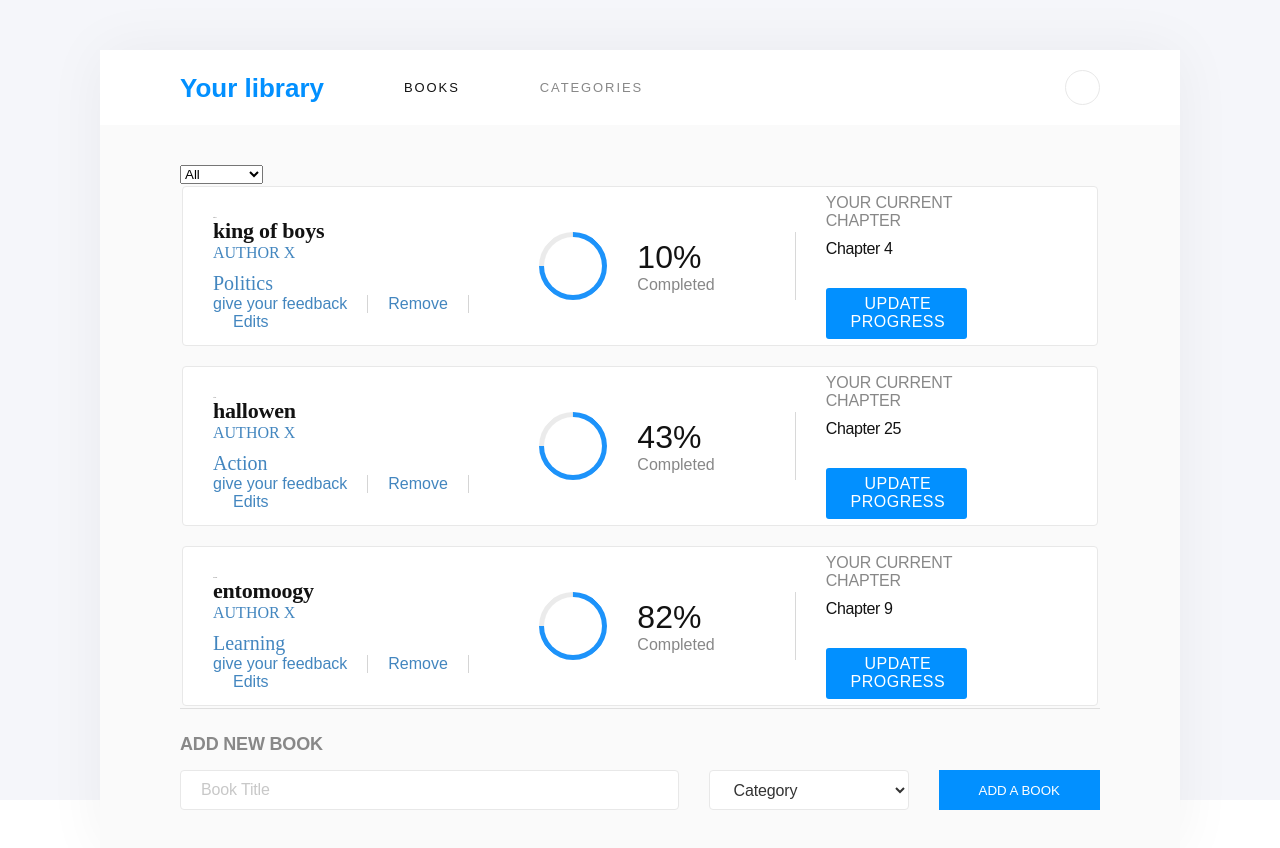
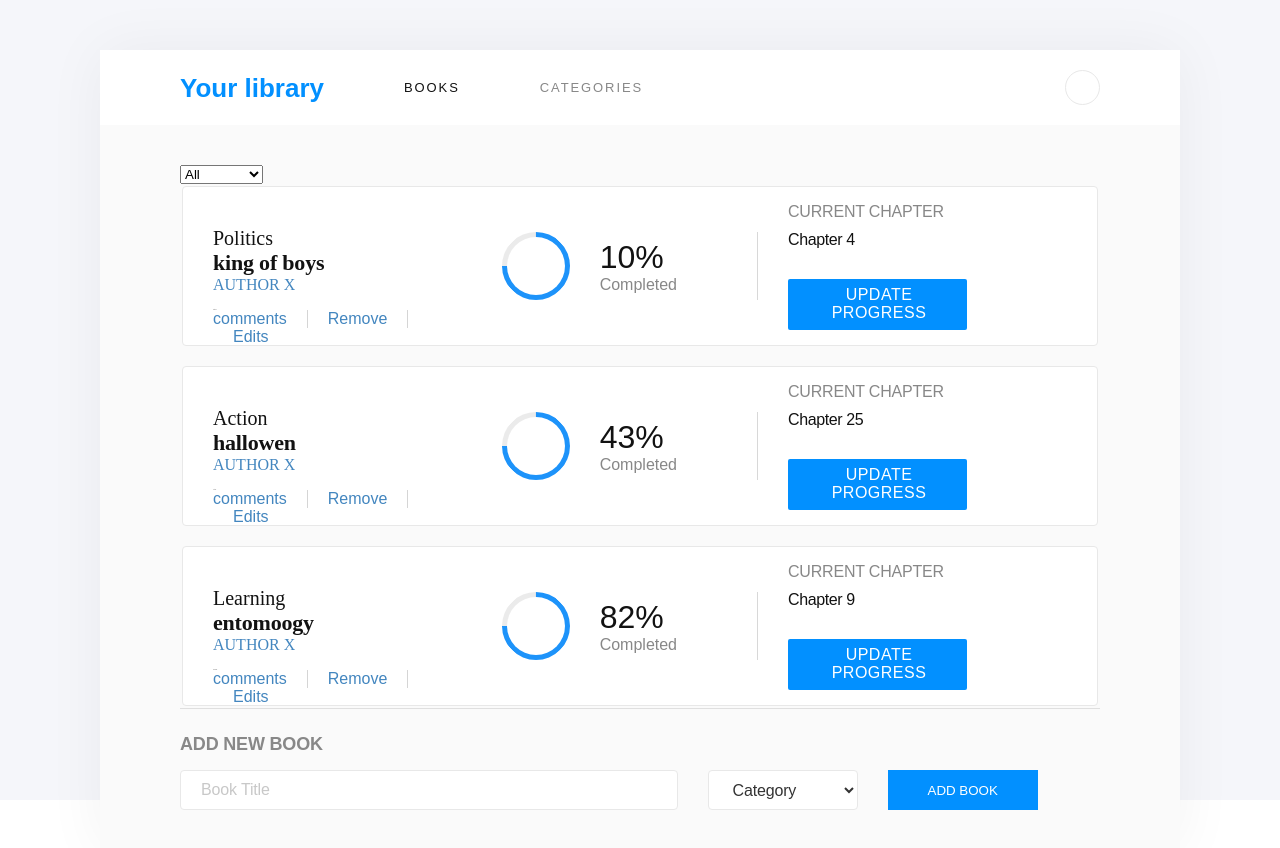
Before and after one commit to wintan1418/read, a React (Create React App) app: page / in a window 1280 px wide. Built offline with nearby package versions, Linux system fonts and the light colour scheme.

Commit message:
make tse corrections in css

```diff
--- a/src/component/Book.css
+++ b/src/component/Book.css
@@ -97,6 +97,10 @@
   color: #4386bf;
 }
 
+.author {
+margin-bottom: 15px;
+}
+
 .author,
 .actions button,
 .update > button,
@@ -118,7 +122,7 @@
   letter-spacing: 0.5px;
   color: #fff;
   padding: 7px 19px 8px 22px;
-  border-radius: 3px;
+  border-radius: 2px;
   background-color: #0290ff;
 }
 
@@ -152,6 +156,6 @@
 
 .target-category {
   font-size: 20px;
-  color: #4386bf;
+  color: #121212;
   margin-top: 10px;
 }
--- a/src/component/Book.js
+++ b/src/component/Book.js
@@ -11,24 +11,25 @@ const Book = ({
   <div className="book-container">
     <div className="book-details">
       <div>
-        <div className="category">{category}</div>
+        <div className="target-category">{ category }</div>
         <div className="title">{title}</div>
         <div className="author">AUTHOR X</div>
-        <div className="target-category">{ category }</div>
+        <div className="category">{category}</div>
+
       </div>
       <div className="actions">
         <button
           type="button"
         >
-          give your feedback
+          comments
         </button>
         <button
           type="button"
           onClick={() => {
             const book = {
               bookID,
+              category,
               title,
-              category,
             };
 
             handleRemoveBook(book);
@@ -56,7 +57,7 @@ const Book = ({
         </div>
       </div>
       <div className="update">
-        <span className="title">YOUR CURRENT CHAPTER</span>
+        <span className="title"> CURRENT CHAPTER</span>
         <span className="chapter">{`Chapter ${Math.floor(Math.random() * 34 + 1)}`}</span>
         <button type="button">UPDATE PROGRESS</button>
       </div>
@@ -66,8 +67,8 @@ const Book = ({
 
 Book.propTypes = {
   bookID: PropTypes.number.isRequired,
+  category: PropTypes.string.isRequired,
   title: PropTypes.string.isRequired,
-  category: PropTypes.string.isRequired,
   handleRemoveBook: PropTypes.func.isRequired,
 };
 
--- a/src/containers/BookForm.css
+++ b/src/containers/BookForm.css
@@ -23,12 +23,12 @@
 }
 
 .title-field {
-  flex-grow: 1;
+  flex-grow: 0.8;
   margin-right: 30px;
 }
 
 .select-input {
-  width: 200px;
+  width: 150px;
 }
 
 .select-input,
--- a/src/containers/BookForm.js
+++ b/src/containers/BookForm.js
@@ -6,8 +6,8 @@ import { bookCategories } from '../aid/index';
 import './BookForm.css';
 
 const BookForm = ({ createBook }) => {
+  const [category, setCategory] = useState('');
   const [title, setTitle] = useState('');
-  const [category, setCategory] = useState('');
 
   const handleTitleChange = event => {
     setTitle(() => event.target.value);
@@ -23,12 +23,12 @@ const BookForm = ({ createBook }) => {
     if (title && category) {
       createBook({
         bookID: Math.floor(Math.random() * 1000),
+        category,
         title,
-        category,
       });
 
+      setCategory('');
       setTitle('');
-      setCategory('');
     }
   };
 
@@ -65,7 +65,7 @@ const BookForm = ({ createBook }) => {
           type="button"
           onClick={handleSubmit}
         >
-          ADD A BOOK
+          ADD BOOK
         </button>
       </form>
     </div>
--- a/src/index.js
+++ b/src/index.js
@@ -9,19 +9,22 @@ import './index.css';
 
 const intialState = [
   {
+    category: 'Politics',
+    title: 'king of boys',
     bookID: Math.floor(Math.random() * 1000),
-    title: 'king of boys',
-    category: 'Politics',
+
   },
   {
+    category: 'Action',
+    title: 'hallowen',
     bookID: Math.floor(Math.random() * 1000),
-    title: 'hallowen',
-    category: 'Action',
+
   },
   {
+    category: 'Learning',
+    title: 'entomoogy',
     bookID: Math.floor(Math.random() * 1000),
-    title: 'entomoogy',
-    category: 'Learning',
+
   },
 ];
 
```
